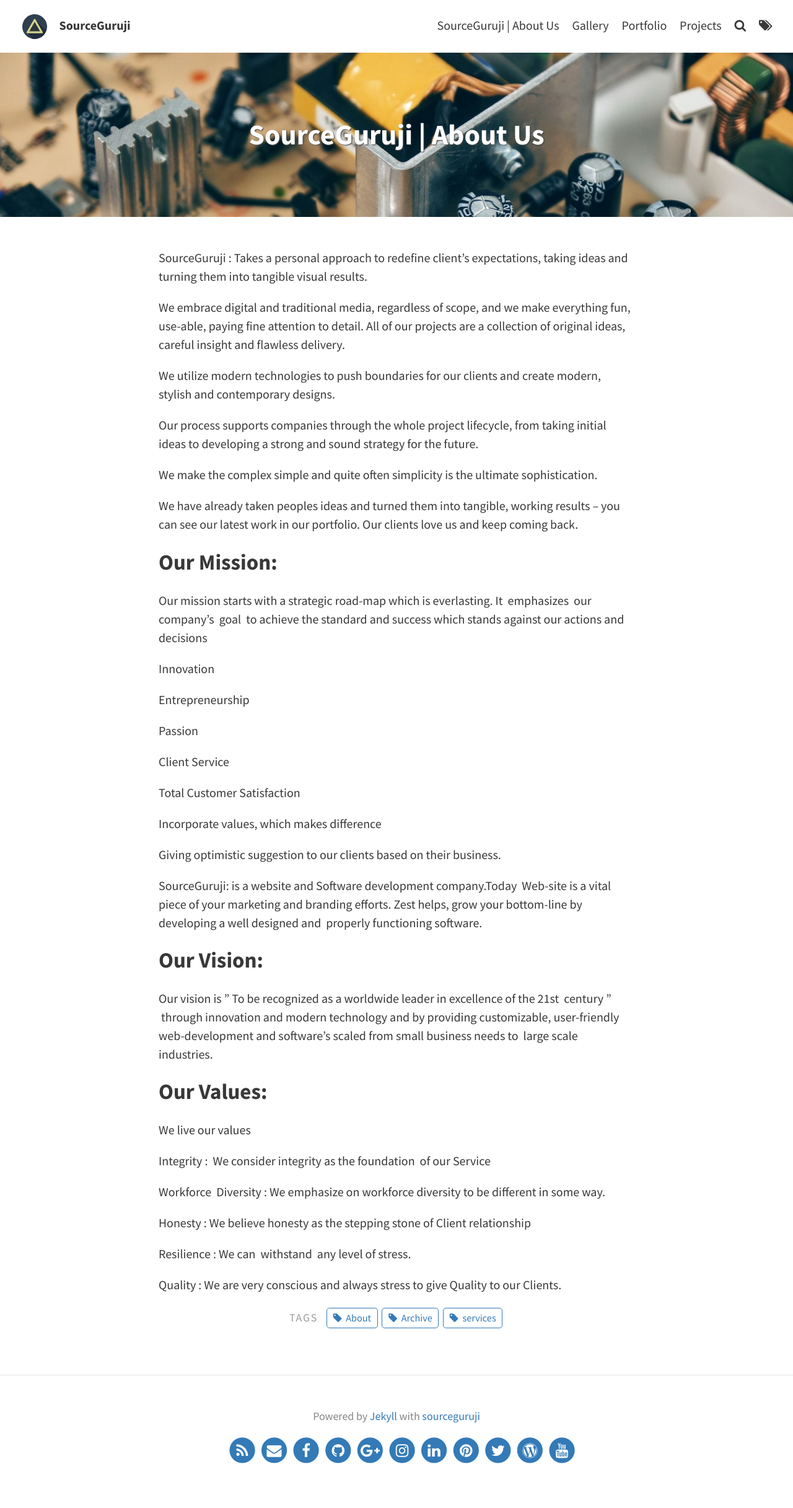
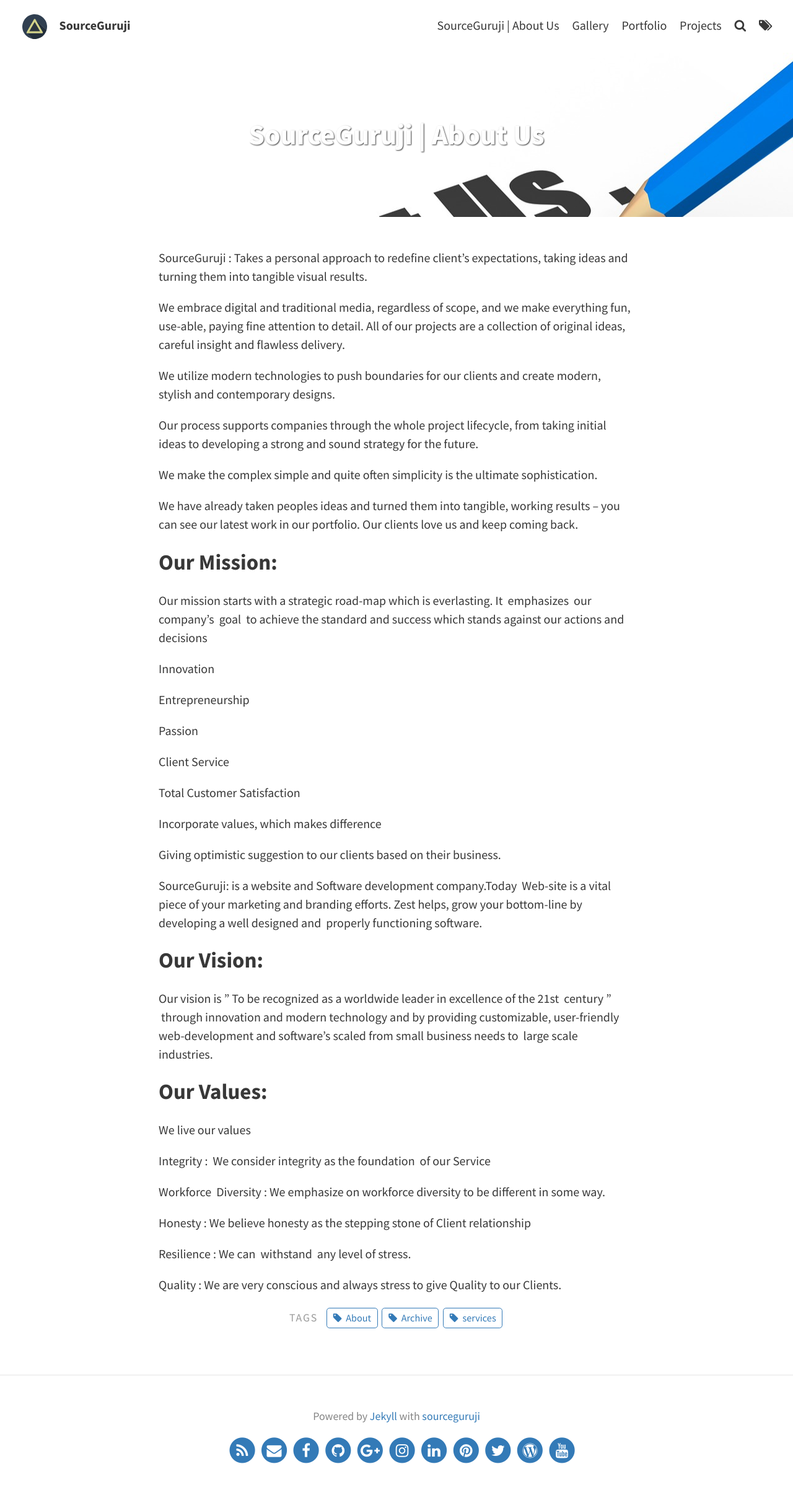
Before and after one commit to SourceTechGuruji/SourceTechGuruji.github.io, a Jekyll site: the page built from pages/about.md, in a window 1280 px wide. Shown: the whole page at 62% size. Built offline with Jekyll 4.4.1, drawn with Linux system fonts in a browser that asks for light colours.

Commit message:
Updated 'pages/about.md' via CloudCannon

```diff
--- a/pages/about.md
+++ b/pages/about.md
@@ -2,7 +2,7 @@
 layout: page
 title: SourceGuruji | About Us
 permalink: /about/
-feature-img: assets/img/pexels/circuit.jpeg
+feature-img: assets/img/pexels/about2.jpg
 tags:
   - About
   - Archive
```
